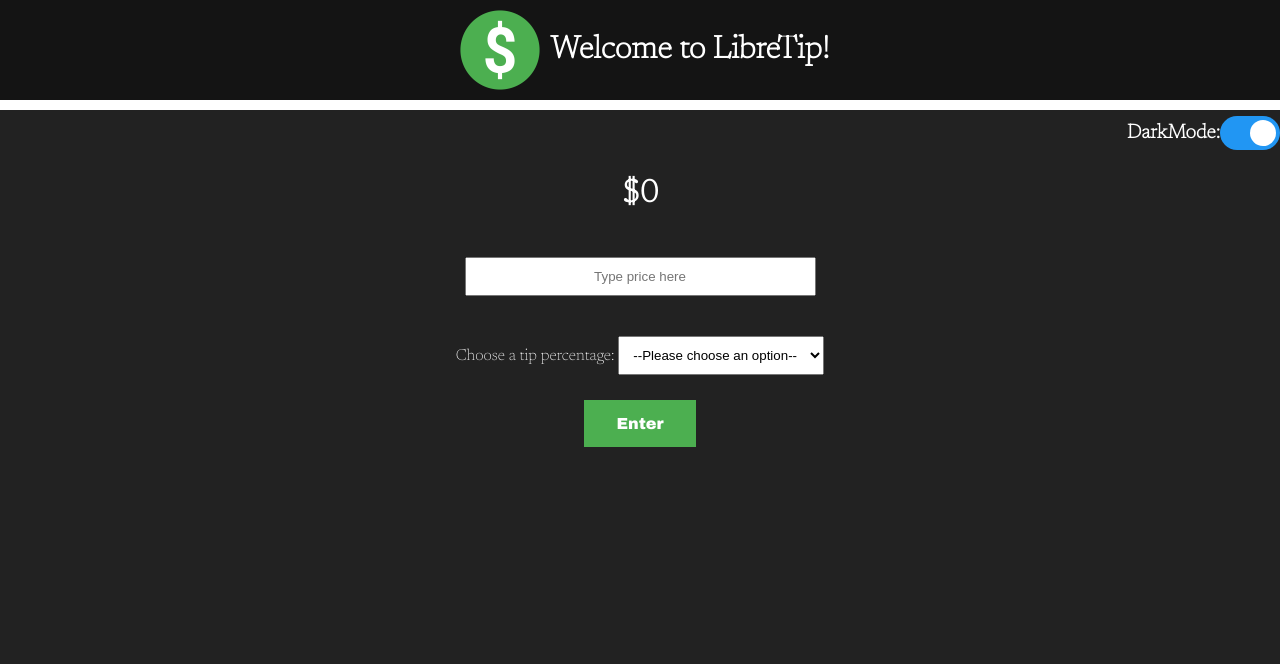
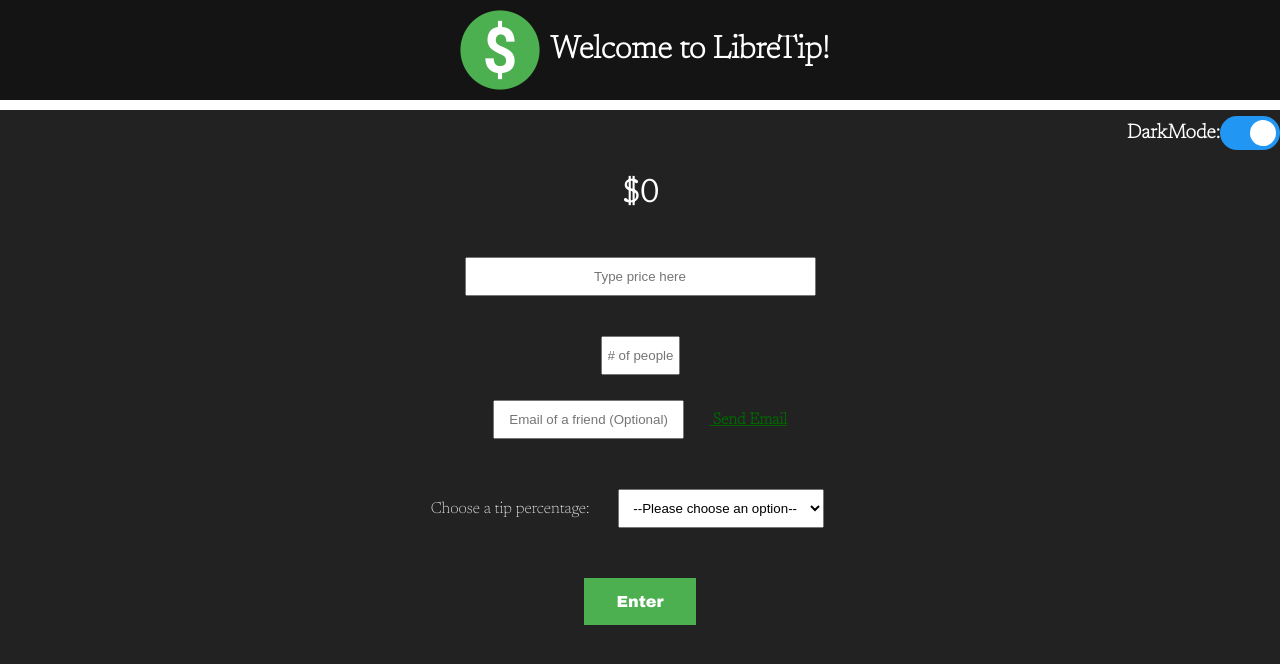
Before and after one commit to Th30s/TipCalculator, a React (Create React App) app: page / in a window 1280 px wide. Shown: the top 664 px of the page. Built offline with nearby package versions, Linux system fonts and the light colour scheme.

Commit message:
Added a way to split bill evenly among people, and a way to send bill to friends

```diff
--- a/src/App.js
+++ b/src/App.js
@@ -6,12 +6,15 @@ import SelectTip from "./components/tipPercent";
 import Enter from "./components/enter";
 import signLogo from "./images/signLogo.png";
 import DarkModeSlider from "./components/darkmodeSlider";
+import Split from "./components/split";
+import Mailto from "./components/mailto";
 
 const LIGHT_MODE = "light";
 
 export default function App() {
   let [inputPrice, setinputPrice] = useState(0);
   console.log("inputPriceInApp:", inputPrice);
+  let [splitValue, setSplitValue] = useState(1);
   let [tipPrecentage, setTipPrecentage] = useState(0);
   let [totalPrice, setTotalPrice] = useState(0);
   let [isDarkMode, setIsDarkMode] = useState(true);
@@ -23,13 +26,16 @@ export default function App() {
         <h1 id="greetingh1">Welcome to LibreTip!</h1>
       </div>
       <DarkModeSlider isChecked={isDarkMode} toggle={setIsDarkMode} />
-      <ResultPrice totalPrice={totalPrice} />
+      <ResultPrice totalPrice={totalPrice} splitVal={splitValue} />
       <InputPrice updateInputPriceInApp={setinputPrice} />
+      <Split updatesplitValueInApp={setSplitValue} />
+      <Mailto tipResult={totalPrice} />
       <SelectTip test={setTipPrecentage} />
       <Enter
         updateTotalPrice={setTotalPrice}
         tipPrecent={tipPrecentage}
         inputPrice={inputPrice}
+        splitValue={splitValue}
       />
     </div>
   );
--- a/src/components/enter.js
+++ b/src/components/enter.js
@@ -7,7 +7,10 @@ function Enter(props) {
 function changeResultPrice(resultPrice){
   console.log(resultPrice)
   // setcalResultPrice(100)
-  let testVariable = ((parseInt(props.tipPrecent) / 100) * parseFloat(props.inputPrice) + parseFloat(props.inputPrice)).toFixed(2)
+  // Number.isNaN(someValue)
+  let dividingNum = isNaN(props.splitValue) ? 1 : props.splitValue;
+  console.log("DM" + props.splitValue)
+  let testVariable = (((parseInt(props.tipPrecent) / 100) * parseFloat(props.inputPrice) + parseFloat(props.inputPrice))/dividingNum).toFixed(2)
   console.log("tipPrecent = " + props.tipPrecent)
   console.log("inputPrice = " + props.inputPrice)
   props.updateTotalPrice(testVariable)
--- /dev/null
+++ b/src/components/mailto.js
@@ -0,0 +1,20 @@
+import React, { Component, useState } from "react";
+
+function Mailto(props) {
+  let [emailValue, setEmailValue] = useState();
+
+  const onChange = (event) => {
+    setEmailValue(event.target.value)
+  };
+
+  let body = `The total amount you have pay as tip is ${props.tipResult}`
+  let temp = `mailto:${emailValue}&subject=LibreTip Summary Email &body=${body}`
+
+  return <div id="emailInput" class="mailto">
+    <input type="text" placeholder="Email of a friend (Optional)" onChange={onChange}/>
+    <a href={temp}> Send Email</a>
+
+  </div>;
+}
+
+export default Mailto;
--- a/src/components/resultPrice.js
+++ b/src/components/resultPrice.js
@@ -1,8 +1,11 @@
 import React, { Component, useState } from "react";
 
 function ResultPrice(props) {
-
-  return <h1>${props.totalPrice}</h1>;
+  console.log(props.splitVal + " Splt Value")
+  let perPerson = props.splitVal === 1 || isNaN(props.splitVal) ? '':'per person';
+  console.log(typeof props.splitVal);
+  console.log("Perperson: " + perPerson)
+  return <h1>${props.totalPrice} {perPerson}</h1>;
 }
 
 export default ResultPrice;
--- /dev/null
+++ b/src/components/split.js
@@ -0,0 +1,16 @@
+import React, { Component, useState } from "react";
+
+function Split(props) {
+
+  let [splitValue, setSplitValue] = useState();
+
+  const onChange = (event) => {
+    setSplitValue(event.target.value)
+    props.updatesplitValueInApp(parseInt(event.target.value))
+  };
+
+  return (<div id="splitDiv" ><input size="6" maxlength="4" type="text" placeholder="# of people" value={splitValue} onChange={onChange} />
+  </div>);
+}
+
+export default Split;
--- a/src/styles.css
+++ b/src/styles.css
@@ -18,8 +18,14 @@
   min-height: 100vh;
 }
 
+#emailInput {
+  margin: 25px;
+text-align: center;
+}
+
 #tipPercent-select {
   padding: 10px;
+  margin: 25px
 }
 body {
   margin: 0px;
@@ -50,6 +56,14 @@ body {
 input {
   padding: 10px 5px 10px 5px;
   text-align: center;
+}
+
+a {
+ /* add some CSS right here! can you bold the text is that good or more?
+  a little more i think would look good */
+ margin-left: 25px;
+ font-weight: bold;
+color: #006400
 }
 
 .divGreeting {
```
